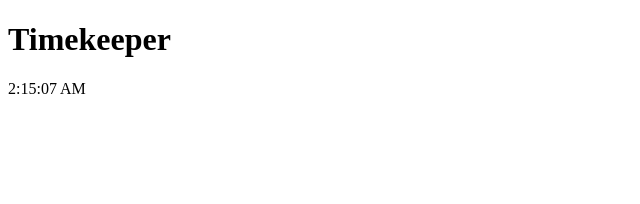
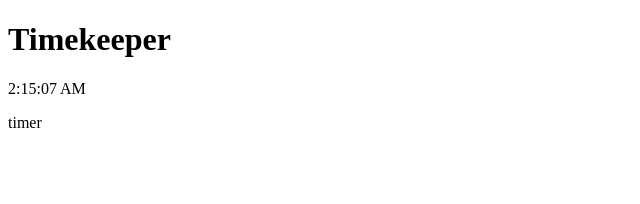
Before and after one commit to youichiro/timekeeper, a Next.js app: page / in a window 1280 px wide. Shown: the top 204 px of the page, without its empty margins (0-640 px from the left). Built offline with nearby package versions, Linux system fonts and the light colour scheme.

Commit message:
Timerコンポーネントを作成

```diff
--- /dev/null
+++ b/components/Timer.tsx
@@ -0,0 +1,12 @@
+// import React, { useState, useEffect } from 'react'
+import React from 'react'
+
+const Timer: React.FC = () => {
+  return (
+    <>
+      <p>timer</p>
+    </>
+  )
+}
+
+export default Timer
--- a/pages/index.tsx
+++ b/pages/index.tsx
@@ -1,11 +1,13 @@
 import React from 'react'
 import Layout from '../components/Layout'
 import CurrentTime from '../components/CurrentTime'
+import Timer from '../components/Timer'
 
 const IndexPage: React.FC = () => (
   <Layout title="Home">
     <h1>Timekeeper</h1>
     <CurrentTime />
+    <Timer />
   </Layout>
 )
 
```
Also changed, not shown: 1 other file (tests, documents, lock files or other folders).
